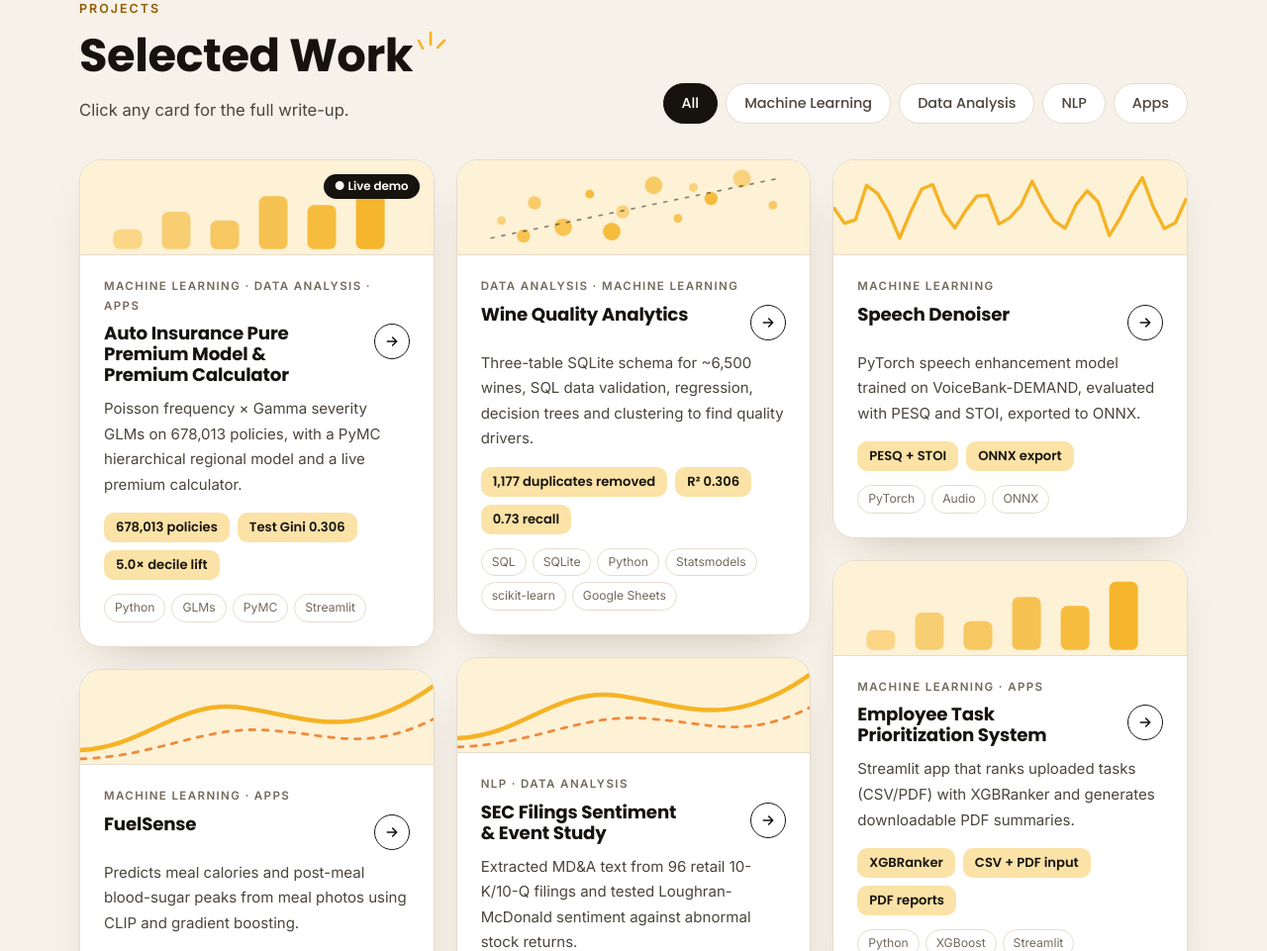
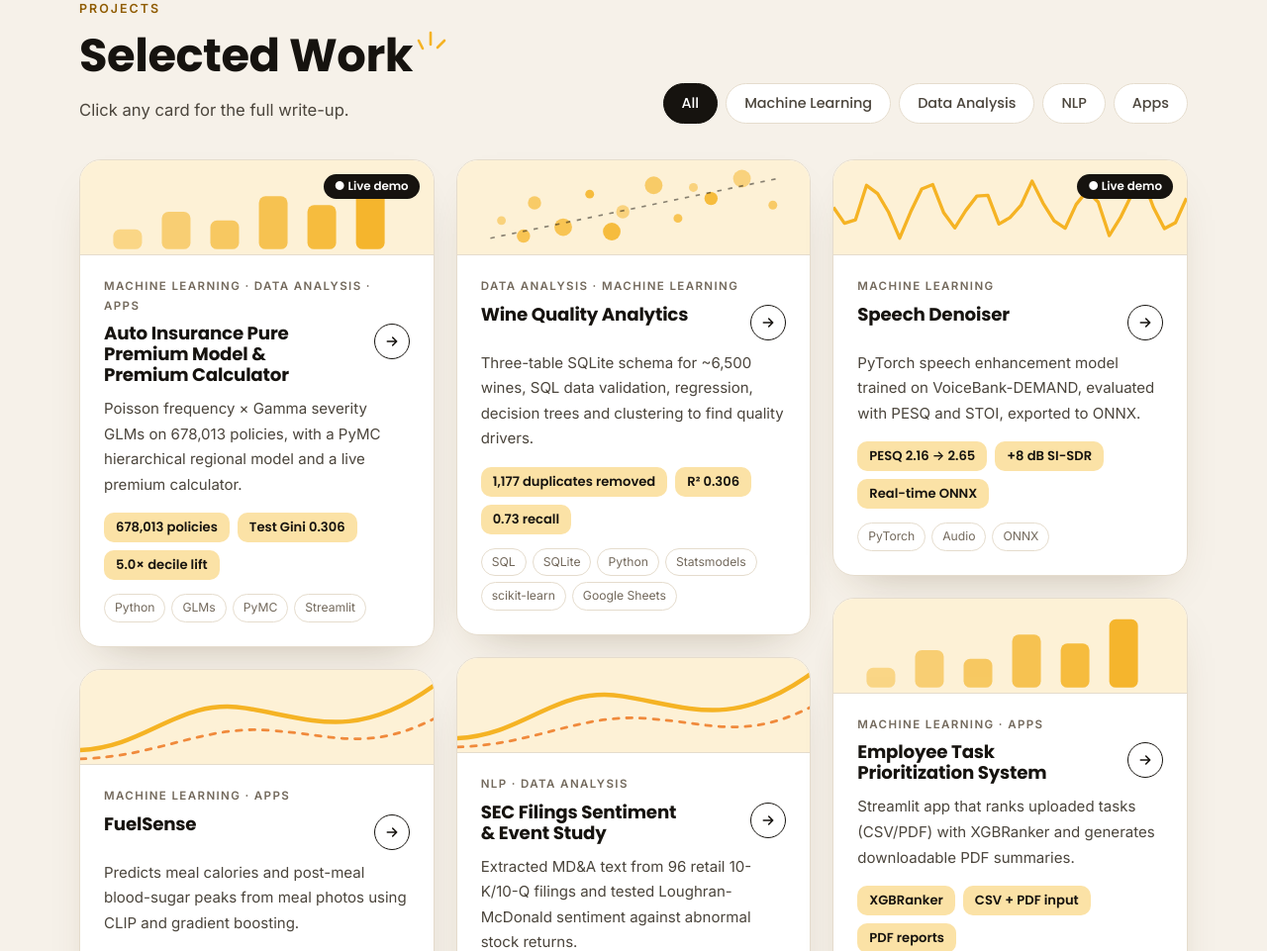
Before and after one commit to JanviKGabani/JanviKGabani.github.io, a plain HTML site: page index.html in a window 1280 px wide. Shown: the part 5550-6511 px from the top of the page at 99% size. Drawn offline with Linux system fonts and the light colour scheme.

Commit message:
Add Speech Denoiser live demo and code links

```diff
--- a/index.html
+++ b/index.html
@@ -577,7 +577,7 @@ footer{padding-block:34px calc(34px + env(safe-area-inset-bottom,0px));border-to
    CONTENT DATA: edit these arrays to add or change site content.
    ===================================================================== */
 
-// Projects: categories must match FILTERS below. `demo` is optional.
+// Projects: categories must match FILTERS below. `demo` (live app URL) and `code` (GitHub repo URL) are optional.
 // `thumb` picks the card's header illustration: "bars", "curve", "scatter", "wave" or "nodes".
 const PROJECTS = [
   {
@@ -649,13 +649,16 @@ const PROJECTS = [
     title: "Speech Denoiser",
     categories: ["Machine Learning"], thumb: "wave",
     summary: "PyTorch speech enhancement model trained on VoiceBank-DEMAND, evaluated with PESQ and STOI, exported to ONNX.",
-    metrics: ["PESQ + STOI", "ONNX export"],
+    metrics: ["PESQ 2.16 → 2.65", "+8 dB SI-SDR", "Real-time ONNX"],
     tags: ["PyTorch", "Audio", "ONNX"],
     details: [
-      "Trained a PyTorch speech enhancement model on the VoiceBank-DEMAND dataset.",
-      "Evaluated with PESQ (perceptual quality) and STOI (intelligibility).",
-      "Exported to ONNX for portable deployment."
-    ]
+      "Trained a causal 2-layer GRU (264k parameters) that predicts STFT magnitude masks, on the VoiceBank-DEMAND dataset.",
+      "On 200 test clips: PESQ 2.16 → 2.65 and SI-SDR 8.5 → 16.4 dB, beating a Wiener-filter baseline.",
+      "Exported to ONNX and run frame by frame (16 ms frames) on one CPU thread, so it works on live audio.",
+      "The live demo lets you denoise test clips or your own recordings and compare against the baseline."
+    ],
+    demo: "https://janvi-speech-denoiser.streamlit.app",
+    code: "https://github.com/JanviKGabani/speech-denoiser"
   },
   {
     title: "Employee Task Prioritization System",
@@ -804,7 +807,7 @@ $('#projGrid').addEventListener('click', e => {
     <div><div class="lab">Key results</div><div class="metrics">${p.metrics.map(m=>`<span class="metric">${esc(m)}</span>`).join('')}</div></div>
     <div><div class="lab">Details</div><ul>${p.details.map(d=>`<li>${esc(d)}</li>`).join('')}</ul></div>
     <div><div class="lab">Tech</div><div class="tech">${p.tags.map(t=>`<span>${esc(t)}</span>`).join('')}</div></div>
-    ${p.demo?`<div><a class="btn btn-accent" href="${esc(p.demo)}" target="_blank" rel="noopener">Live Demo ${svg('<path d="M7 17L17 7M9 7h8v8"/>',2.4)}</a></div>`:''}`;
+    ${(p.demo||p.code)?`<div class="btn-row">${p.demo?`<a class="btn btn-accent" href="${esc(p.demo)}" target="_blank" rel="noopener">Live Demo ${svg('<path d="M7 17L17 7M9 7h8v8"/>',2.4)}</a>`:''}${p.code?`<a class="btn btn-dark" href="${esc(p.code)}" target="_blank" rel="noopener">View Code ${svg('<path d="M8 6l-6 6 6 6M16 6l6 6-6 6"/>',2.4)}</a>`:''}</div>`:''}`;
   modal.showModal();
 });
 $('#projGrid').addEventListener('keydown', e => { if ((e.key==='Enter'||e.key===' ') && e.target.classList.contains('proj')) { e.preventDefault(); e.target.click(); } });
```
